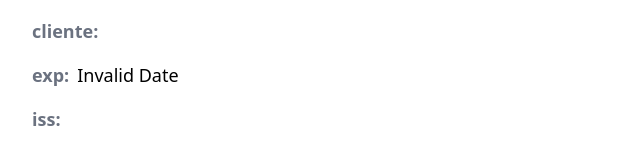
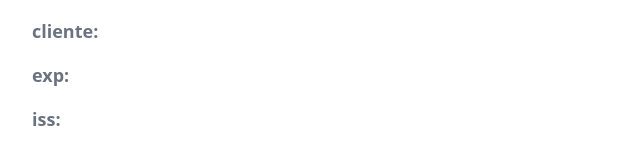
Before and after one commit to tigawanna/logic-coding-challenge, a React (Vite) app: page /user-details in a window 1280 px wide. Shown: the part 547-700 px from the top of the page, without its empty margins (0-640 px from the left). Built offline with nearby package versions, Linux system fonts and the light colour scheme.

Commit message:
Fix the date

```diff
--- a/src/components/pages/UserDetails.tsx
+++ b/src/components/pages/UserDetails.tsx
@@ -100,9 +100,7 @@ const UserDetailsComponent: React.FC = () => {
         </p>
         <p className="text-start text-lg">
           <span className="text-gray-500 font-semibold mr-2">exp:</span>
-          <span className="text-black">
-            {new Date(userDetails.exp * 1000).toLocaleString()}
-          </span>
+          <span className="text-black">{userDetails.exp}</span>
         </p>
         <p className="text-start text-lg">
           <span className="text-gray-500 font-semibold mr-2">iss:</span>
```
